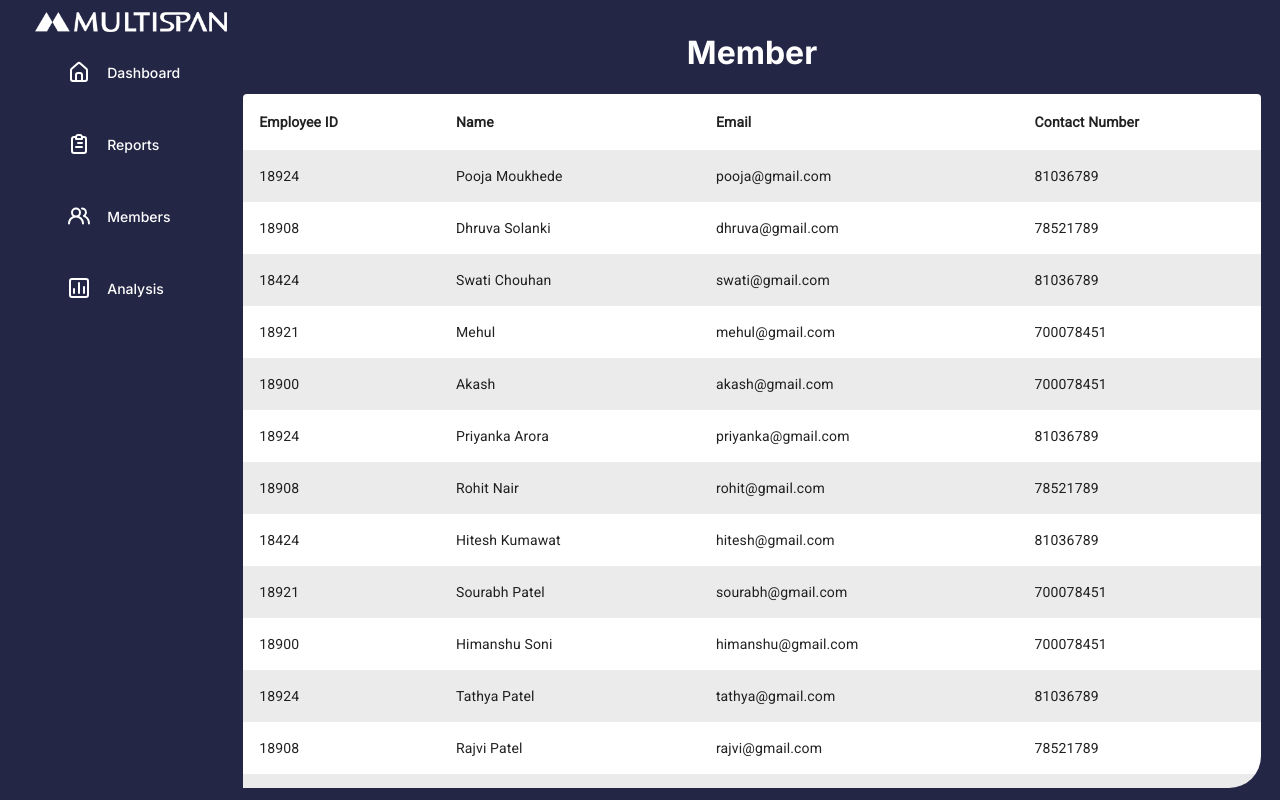
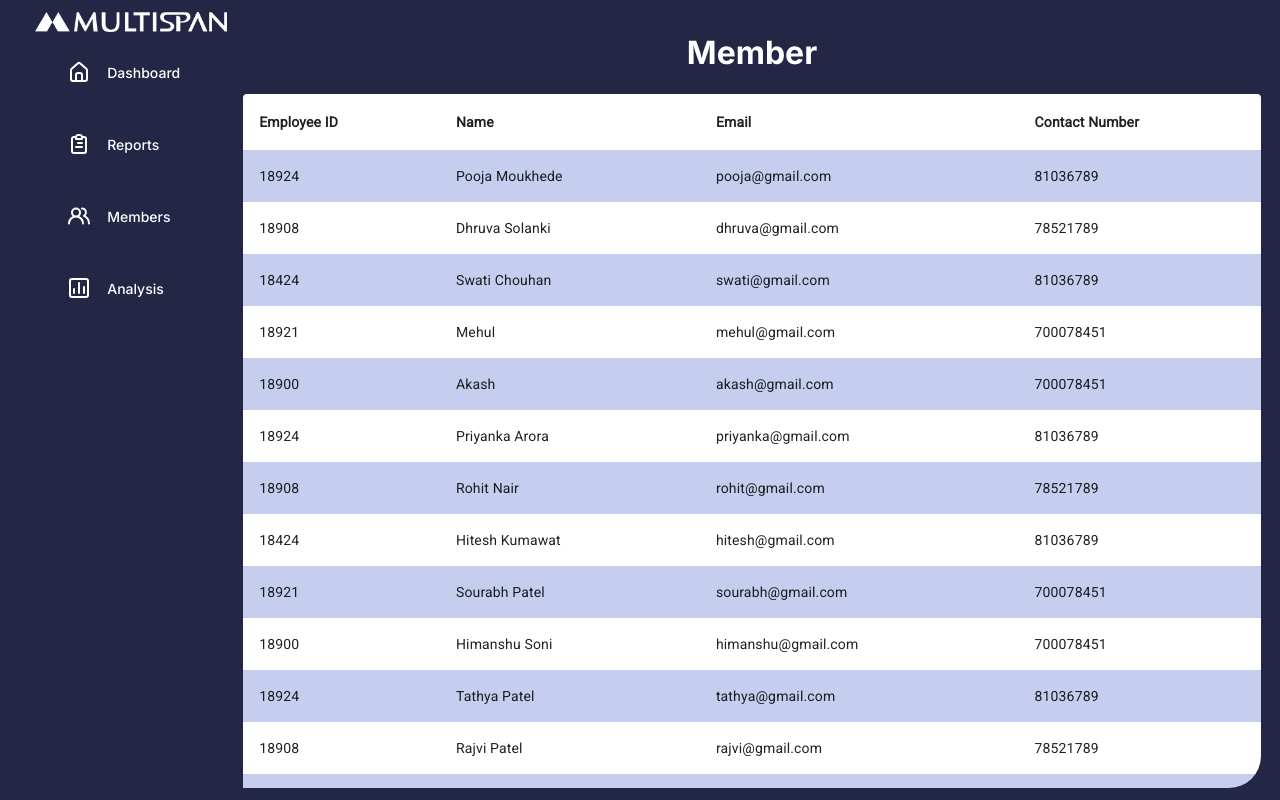
Before and after one commit to PoojaMoukhede/mui-dashboard, a React (Create React App) app: page /members in a window 1280 px wide. Built offline with nearby package versions, Linux system fonts and the light colour scheme; what google-maps-react would draw is missing.

Commit message:
color change

```diff
--- a/src/Pages/Members/Member.css
+++ b/src/Pages/Members/Member.css
@@ -1,4 +1,4 @@
-.glass2{
+.glass2 {
   display: grid;
   height: 97%;
   width: 97%;
@@ -9,11 +9,14 @@
   gap: 16px;
   grid-template-columns: 11rem auto;
 }
-.main_dashboard2{
+.main_dashboard2 {
   padding-left: 2rem;
   display: flex;
   flex-direction: column;
 }
 .odd-cell-bg {
-    background-color: rgb(235, 235, 235);
+  background-color: rgb(130, 155, 236);
 }
+/* .MuiTableRow-root {
+  background-color: rgb(197, 206, 238);
+} */
--- a/src/Pages/Members/Members.jsx
+++ b/src/Pages/Members/Members.jsx
@@ -72,7 +72,7 @@ export default function Members() {
                  key={row.name}
                  sx={{
                    "&:last-child td, &:last-child th": { border: 0 },
-                   background: index % 2 === 0 ? "rgb(235, 235, 235)" : "none"
+                   background: index % 2 === 0 ? " rgb(197, 206, 238)" : "none"
                  }}
                >
 
--- a/src/components/car/Car.css
+++ b/src/components/car/Car.css
@@ -167,12 +167,13 @@
 
   .head-light {
     position: absolute;
-    background: #ffee00;
+    background: #fffb00;
     right: 1px;
     top: 20px;
     border-radius: 50% 15px 15px 50%;
     width: 10px;
     height: 4px;
+    filter: drop-shadow(10px 10px 200px #ff00ff) drop-shadow(-10px -10px 50px #ff00ff);
   }
 
   .road {
```
Lines whose indentation alone changed are shown as unchanged.
